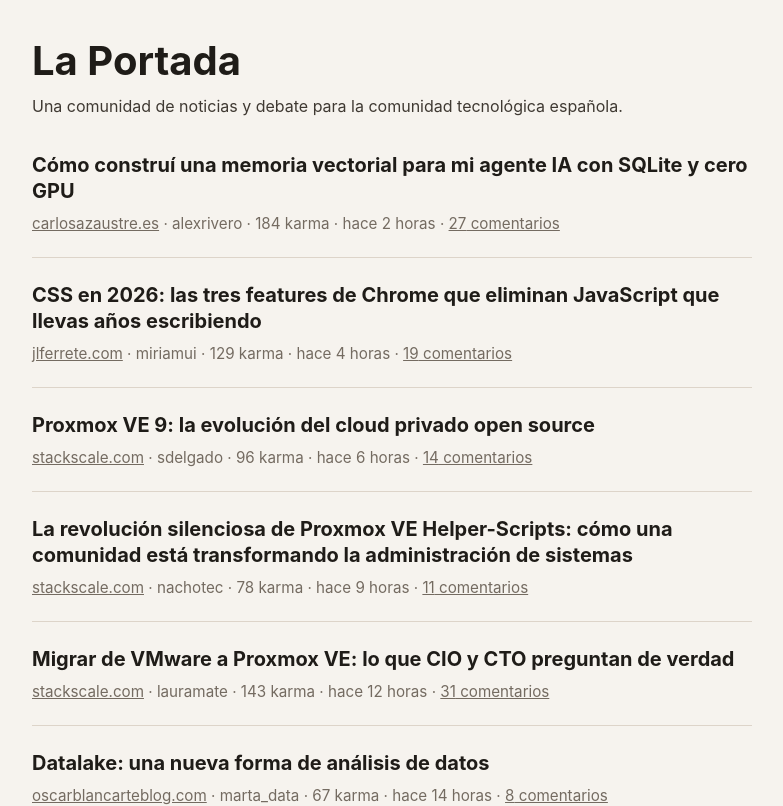
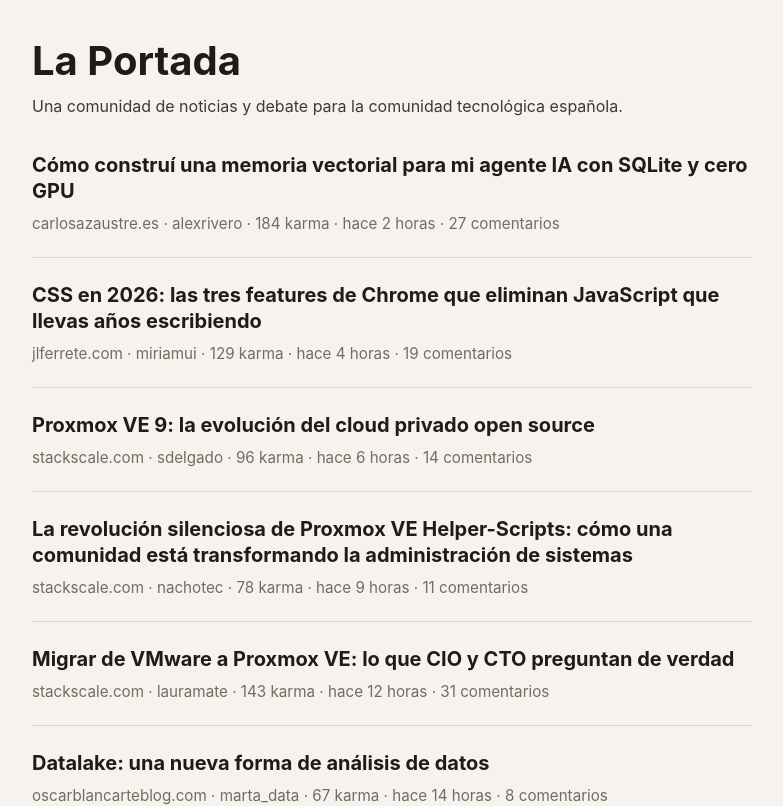
Before and after one commit to avanoldenbarneveld/discussion-platform, a React (Vite) app: page / in a window 1280 px wide. Shown: the top 806 px of the page, without its empty margins (248-1031 px from the left). Built offline with nearby package versions, Linux system fonts and the light colour scheme.

Commit message:
feat: enhance link styles for better visibility and interaction

```diff
--- a/src/app.css
+++ b/src/app.css
@@ -4,6 +4,18 @@
     -apple-system, BlinkMacSystemFont, "Segoe UI", sans-serif;
   background: #f6f3ee;
   color: #1f1c18;
+}
+
+a,
+a:visited {
+  color: inherit;
+  text-decoration: none;
+}
+
+a:hover {
+  text-decoration: underline;
+  text-underline-offset: 0.12em;
+  text-decoration-thickness: 0.08em;
 }
 
 #root {
```
